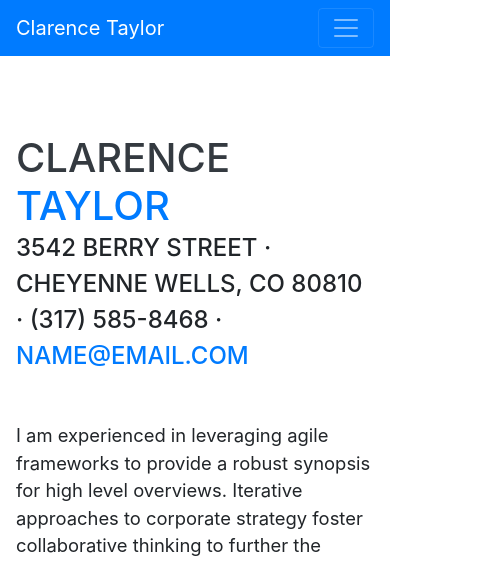
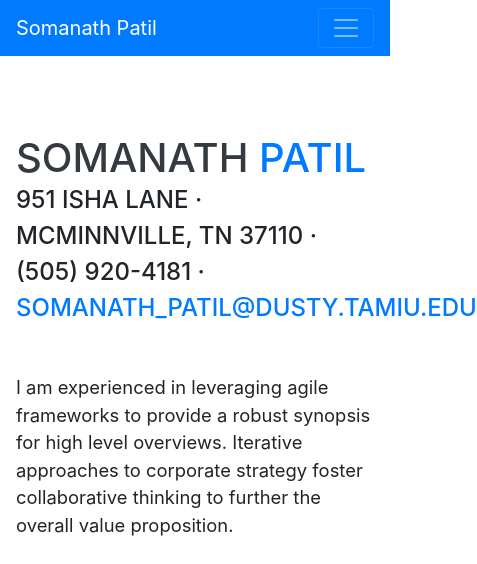
Before and after one commit to Somanathpy/Somanathpy.github.io, a website with bundled scripts: page index.html in a window 390 px wide. Shown: the top 564 px of the page, 477 px wide, since content can reach past the window. Built offline with nearby package versions, Linux system fonts and the light colour scheme; a web font is replaced by a local one.

Commit message:
Updated with my info

```diff
--- a/index.html
+++ b/index.html
@@ -27,7 +27,7 @@
 
   <nav class="navbar navbar-expand-lg navbar-dark bg-primary fixed-top" id="sideNav">
     <a class="navbar-brand js-scroll-trigger" href="#page-top">
-      <span class="d-block d-lg-none">Clarence Taylor</span>
+      <span class="d-block d-lg-none">Somanath Patil</span>
       <span class="d-none d-lg-block">
         <img class="img-fluid img-profile rounded-circle mx-auto mb-2" src="img/profile.jpg" alt="">
       </span>
@@ -63,15 +63,15 @@
 
     <section class="resume-section p-3 p-lg-5 d-flex align-items-center" id="about">
       <div class="w-100">
-        <h1 class="mb-0">Clarence
-          <span class="text-primary">Taylor</span>
+        <h1 class="mb-0">Somanath
+          <span class="text-primary">Patil</span>
         </h1>
-        <div class="subheading mb-5">3542 Berry Street · Cheyenne Wells, CO 80810 · (317) 585-8468 ·
-          <a href="mailto:name@email.com">name@email.com</a>
+        <div class="subheading mb-5">951 Isha Lane · McMinnville, TN 37110 · (505) 920-4181 ·
+          <a href="mailto:somanath_patil@dusty.tamiu.edu">somanath_patil@dusty.tamiu.edu</a>
         </div>
         <p class="lead mb-5">I am experienced in leveraging agile frameworks to provide a robust synopsis for high level overviews. Iterative approaches to corporate strategy foster collaborative thinking to further the overall value proposition.</p>
         <div class="social-icons">
-          <a href="#">
+          <a href="https://www.linkedin.com/in/somanathp/">
             <i class="fab fa-linkedin-in"></i>
           </a>
           <a href="#">
```
